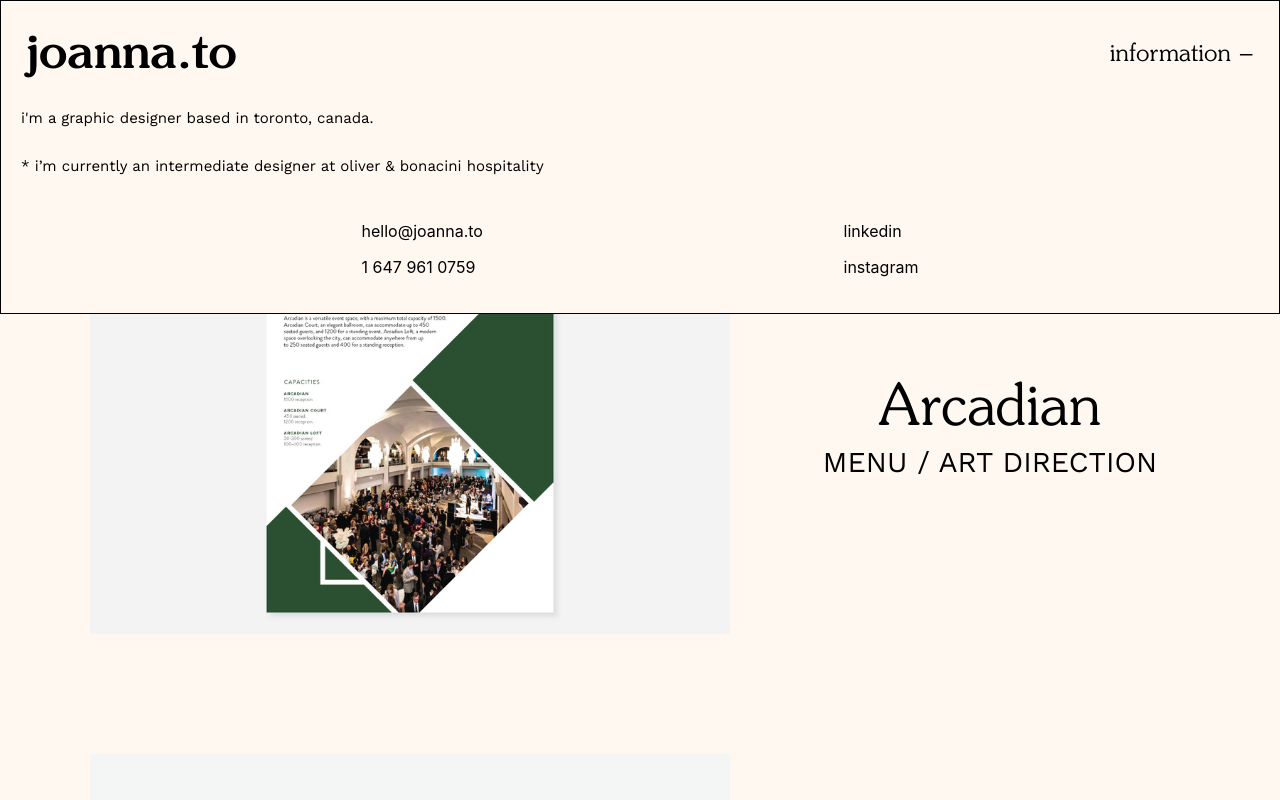
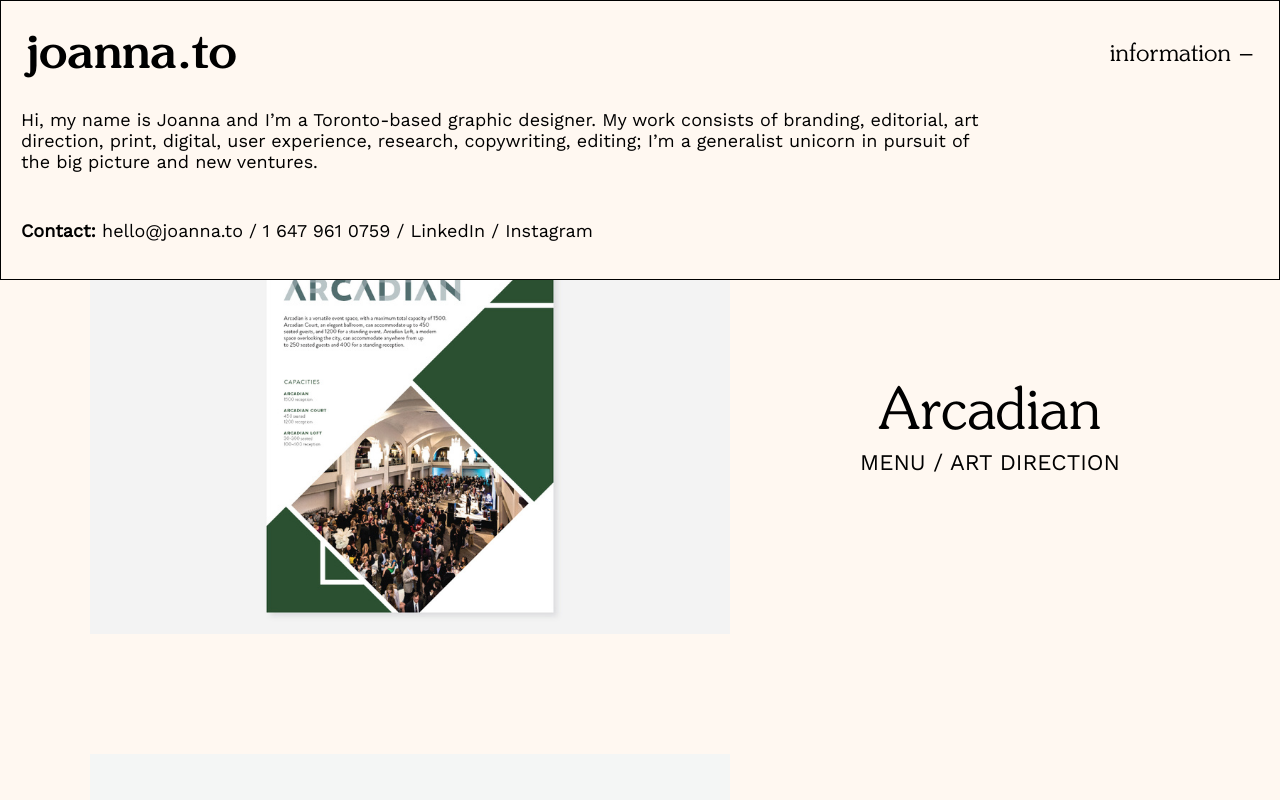
Before and after one commit to ArnoldDonPaul/portfolioJoanna, a React (Create React App) app: page / in a window 1280 px wide. Both pictures are taken after a click on the element "information +". Shown: the top 800 px of the page. Built offline with nearby package versions, Linux system fonts and the light colour scheme.

Commit message:
site finished. layout needs finalizing before build.

```diff
--- a/src/pages/Main.js
+++ b/src/pages/Main.js
@@ -15,6 +15,10 @@
         infoExpanded: false
     }
     render() {
+        const openInNewTab = (url) => {
+            const newWindow = window.open(url, '_blank', 'noopener,noreferrer')
+            if (newWindow) newWindow.opener = null
+        }
         return (
             <>
                 <nav className="navBar">
@@ -22,7 +26,7 @@
                         {
                             this.state.infoExpanded === false && (
                                 <>
-                                    <h1 className="navBar__header">joanna.to</h1>
+                                    <a className="logoLink" href="#top"><h1 className="navBar__header" onClick={() => this.setState({ infoExpanded: true })}>joanna.to</h1></a>
                                     <h2 className="navBar__info" onClick={() => this.setState({ infoExpanded: true })}>information +</h2>
                                 </>
                             )
@@ -32,20 +36,25 @@
                         this.state.infoExpanded === true && (
                             <>
                                 <div className="navBar__infoInitial">
-                                    <h1 className="navBar__header">joanna.to</h1>
+                                    <a className="logoLink" href="#top"><h1 className="navBar__header">joanna.to</h1></a>
                                     <h2 className="navBar__info" onClick={() => this.setState({ infoExpanded: false })}>information −</h2>
                                 </div>
                                 <div className="navBar__dropDown">
-                                    <p className="navBar__infoExpanded">i'm a graphic designer based in toronto, canada.</p>
-                                    <p className="navBar__infoExpanded">* i’m currently an intermediate designer at oliver & bonacini hospitality</p>
-                                    <div className="contactBox">
-                                        <div className="contactBox__direct">
-                                            <p>hello@joanna.to</p>
+                                    <p className="navBar__infoExpanded">
+                                        Hi, my name is Joanna and I’m a Toronto-based graphic designer.
+                                        My work consists of branding, editorial, art direction, print, digital, user experience, research, copywriting, editing;
+                                        I’m a generalist unicorn in pursuit of the big picture and new ventures.
+                                    </p>
+                                    <div className="navBar__contactBox">
+                                        <div className="navBar__contactBox--mobile">
+                                            <p className="textBold">Contact:</p>
+                                            <a className="contactLink" href="mailto:hello@joanna.to">hello@joanna.to</a>
                                             <p>1 647 961 0759</p>
+                                            <p className="contactLink" onClick={() => { openInNewTab('https://www.linkedin.com/in/joannagutowska/') }}>LinkedIn</p>
+                                            <p className="contactLink" onClick={() => { openInNewTab('https://www.linkedin.com/in/joannagutowska/') }}>Instagram</p>
                                         </div>
-                                        <div className="contactBox__social">
-                                            <p>linkedin</p>
-                                            <p>instagram</p>
+                                        <div className="navBar__contactBox--tabletDesktop">
+                                            <p><span className="textBold">Contact:</span> <a className="contactLink" href="mailto:hello@joanna.to">hello@joanna.to</a> / 1 647 961 0759 / <span className="contactLink" onClick={() => { openInNewTab('https://www.linkedin.com/in/joannagutowska/') }}>LinkedIn</span> / <span className="contactLink" onClick={() => { openInNewTab('https://www.linkedin.com/in/joannagutowska/') }}>Instagram</span></p>
                                         </div>
                                     </div>
                                 </div>
--- a/src/styles/styles.css
+++ b/src/styles/styles.css
@@ -29,6 +29,7 @@
   left: 0;
   right: 0;
   margin: 0 auto;
+  z-index: 1;
   width: 100%;
   text-align: center;
   -webkit-box-sizing: border-box;
@@ -86,8 +87,32 @@
 .navBar__infoExpanded {
   margin: 0 20px 30px;
   font-family: 'Work Sans', sans-serif;
-  font-size: 15px;
+  font-size: 18px;
   text-align: left;
+}
+
+.navBar__contactBox {
+  width: 100%;
+  margin: 0 auto;
+  display: -webkit-box;
+  display: -ms-flexbox;
+  display: flex;
+  -webkit-box-pack: space-evenly;
+      -ms-flex-pack: space-evenly;
+          justify-content: space-evenly;
+  text-align: left;
+  font-family: 'Work Sans', sans-serif;
+  font-size: 18px;
+}
+
+.navBar__contactBox--mobile {
+  width: 100%;
+  margin-left: 20px;
+  display: unset;
+}
+
+.navBar__contactBox--tabletDesktop {
+  display: none;
 }
 
 @media screen and (min-width: 768px) {
@@ -102,29 +127,42 @@
         -ms-flex-pack: justify;
             justify-content: space-between;
   }
+  .navBar__infoExpanded {
+    width: 75%;
+  }
   .navBar__header {
     margin: 25px 25px;
   }
   .navBar__info {
     margin: 0 25px;
   }
+  .navBar__contactBox--mobile {
+    display: none;
+  }
+  .navBar__contactBox--tabletDesktop {
+    width: 100%;
+    margin-left: 20px;
+    display: unset;
+  }
 }
 
-.contactBox {
-  display: -webkit-box;
-  display: -ms-flexbox;
-  display: flex;
-  -webkit-box-pack: space-evenly;
-      -ms-flex-pack: space-evenly;
-          justify-content: space-evenly;
+.logoLink {
+  text-decoration: none;
+  color: black;
 }
 
-.contactBox__direct {
-  text-align: left;
+.contactLink {
+  text-decoration: none;
+  color: black;
+  cursor: pointer;
 }
 
-.contactBox__social {
-  text-align: left;
+.contactLink:hover {
+  text-decoration: underline;
+}
+
+.textBold {
+  font-weight: bold;
 }
 
 .projectBox {
@@ -206,11 +244,17 @@
     width: fit-content;
   }
   .projectBox__subtitle {
+    font-size: 1.75vw;
     width: 400px;
   }
   .projectBox__image {
     width: 50%;
   }
+}
+
+.projectBox:hover {
+  opacity: 0.5;
+  z-index: 0;
 }
 
 @-webkit-keyframes growDown {
@@ -220,8 +264,8 @@
     opacity: 0;
   }
   80% {
-    -webkit-transform: scaleY(1.1);
-            transform: scaleY(1.1);
+    -webkit-transform: scaleY(1.05);
+            transform: scaleY(1.05);
   }
   100% {
     -webkit-transform: scaleY(1);
@@ -237,8 +281,8 @@
     opacity: 0;
   }
   80% {
-    -webkit-transform: scaleY(1.1);
-            transform: scaleY(1.1);
+    -webkit-transform: scaleY(1.05);
+            transform: scaleY(1.05);
   }
   100% {
     -webkit-transform: scaleY(1);
@@ -246,4 +290,12 @@
     opacity: 1;
   }
 }
+
+::-moz-selection {
+  background: #f89856;
+}
+
+::selection {
+  background: #f89856;
+}
 /*# sourceMappingURL=styles.css.map */
--- a/src/styles/styles.scss
+++ b/src/styles/styles.scss
@@ -18,6 +18,7 @@
     left: 0;
     right: 0;
     margin: 0 auto;
+    z-index: 1;
     width: 100%;
     text-align: center;
     box-sizing: border-box;
@@ -54,8 +55,25 @@
     &__infoExpanded {
         margin: 0 20px 30px;
         font-family: 'Work Sans', sans-serif;
-        font-size: 15px;
+        font-size: 18px;
         text-align: left;
+    }
+    &__contactBox {
+        width: 100%;
+        margin: 0 auto;
+        display: flex;
+        justify-content: space-evenly;
+        text-align: left;
+        font-family: 'Work Sans', sans-serif;
+        font-size: 18px;
+        &--mobile {
+            width: 100%;
+            margin-left: 20px;
+            display: unset;
+        }
+        &--tabletDesktop {
+            display: none;
+        }
     }
     @include tablet {
         &__infoInitial {
@@ -63,24 +81,45 @@
             align-items: center;
             justify-content: space-between;
         }
+        &__infoExpanded {
+            width: 75%;
+        }
         &__header {
             margin: 25px 25px;
         }
         &__info {
             margin: 0 25px;
         }
+        &__contactBox {
+            &--mobile {
+                display: none;
+            }
+            &--tabletDesktop {
+                width: 100%;
+                margin-left: 20px;
+                display: unset;
+            }
+        }
     }
 }
 
-.contactBox {
-    display: flex;
-    justify-content: space-evenly;
-    &__direct {
-        text-align: left;
-    }
-    &__social {
-        text-align: left;
-    }
+.logoLink {
+    text-decoration: none;
+    color: black;
+}
+
+.contactLink {
+    text-decoration: none;
+    color: black;
+    cursor: pointer;
+}
+
+.contactLink:hover {
+    text-decoration: underline;
+}
+
+.textBold {
+    font-weight: bold;
 }
 
 //PROJECT: ARCADIAN
@@ -139,6 +178,7 @@
             width: fit-content;
         }
         &__subtitle {
+            font-size: 1.75vw;
             width: 400px;
         }
         &__image {
@@ -147,16 +187,28 @@
     }
 }
 
+.projectBox:hover {
+    opacity: 0.5;
+    z-index: 0;
+}
+
 @keyframes growDown {
     0% {
       transform: scaleY(0);
       opacity: 0;
     }
     80% {
-        transform: scaleY(1.1);
+        transform: scaleY(1.05);
     }
     100% {
       transform: scaleY(1);
       opacity: 1;
     }
   }
+
+  ::-moz-selection{
+    background: #f89856;
+  }
+  ::selection{
+    background: #f89856;
+  }
```
Also changed, not shown: 1 other file (tests, documents, lock files or other folders).
